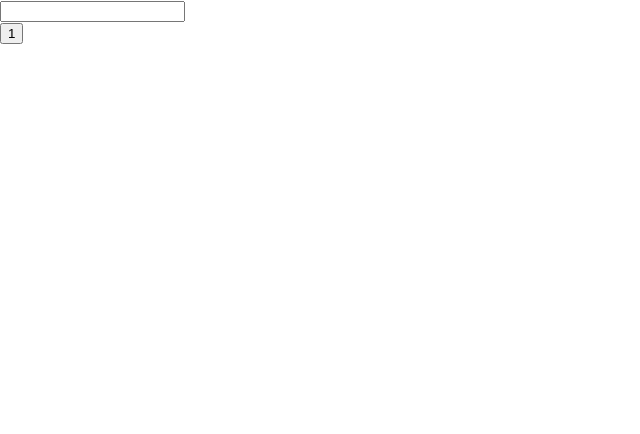
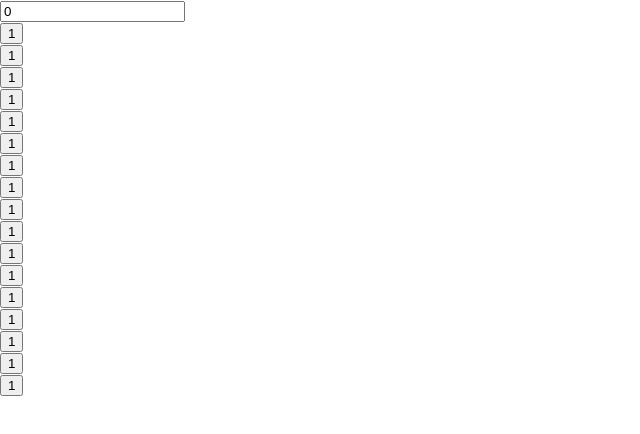
Before and after one commit to vicc30/calculator-react, a React (Create React App) app: page / in a window 1280 px wide. Shown: the top 434 px of the page, without its empty margins (0-640 px from the left). Built offline with nearby package versions, Linux system fonts and the light colour scheme.

Commit message:
Added const buttons and map function

```diff
--- a/src/App.js
+++ b/src/App.js
@@ -7,15 +7,48 @@
     super(props);
 
     this.state = {
-      current: '',
+      current: '0',
       previous: [],
     }
   }
+
+  reset = () => {
+    this.setState({result: '0'});
+  }
+
+  addToCurrent = (symbol) => {
+    this.setState({current: this.state.current + symbol});
+  }
+
   render(){
+
+    const buttons = [
+      {symbol: 'C', cols: 3, action: this.reset},
+      {symbol: '/', cols: 1, action: this.addToCurrent},
+      {symbol: '7', cols: 1, action: this.addToCurrent},
+      {symbol: '8', cols: 1, action: this.addToCurrent},
+      {symbol: '9', cols: 1, action: this.addToCurrent},
+      {symbol: 'X', cols: 1, action: this.addToCurrent},
+      {symbol: '4', cols: 1, action: this.addToCurrent},
+      {symbol: '5', cols: 1, action: this.addToCurrent},
+      {symbol: '6', cols: 1, action: this.addToCurrent},
+      {symbol: '-', cols: 1, action: this.addToCurrent},
+      {symbol: '1', cols: 1, action: this.addToCurrent},
+      {symbol: '2', cols: 1, action: this.addToCurrent},
+      {symbol: '3', cols: 1, action: this.addToCurrent},
+      {symbol: '+', cols: 1, action: this.addToCurrent},
+      {symbol: '0', cols: 2, action: this.addToCurrent},
+      {symbol: '.', cols: 1, action: this.addToCurrent},
+      {symbol: '=', cols: 1, action: this.addToCurrent},
+    ];
+
     return (
       <div className="App">
         <input className="result" type="text" value={this.state.current}></input>
-        <Button />
+
+        {buttons.map((btn, i) => {
+          return <Button symbol={btn.symbol} cols={btn.cols} action={(symbol) => btn.action} />
+        })}
       </div>
     );
   }
```
